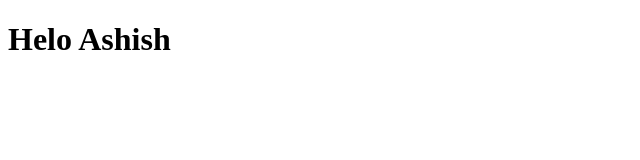
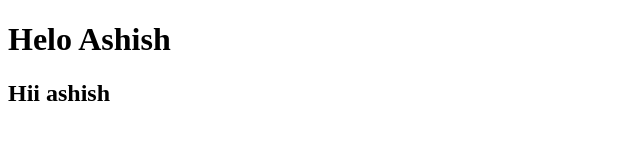
Before and after one commit to ashishkranand/React, a website: page index.html in a window 1280 px wide. Shown: the whole page, without its empty margins (0-640 px from the left). Drawn offline with Linux system fonts and the light colour scheme.

Commit message:
sixth commit

```diff
--- a/index.html
+++ b/index.html
@@ -8,5 +8,6 @@
 </head>
 <body>
     <h1>Helo Ashish</h1>
+    <h2>Hii ashish</h2>
 </body>
 </html>
--- a/package.json
+++ b/package.json
@@ -4,7 +4,9 @@
   "description": "This is a test directory to learn git and node",
   "main": "index.js",
   "scripts": {
-    "test": "echo \"Error: no test specified\" && exit 1"
+    "start": "npm run lite",
+    "test": "echo \"Error: no test specified\" && exit 1",
+    "lite":"lite-server"
   },
   "repository": {
     "type": "git",
```
Also changed, not shown: 1 other file.
